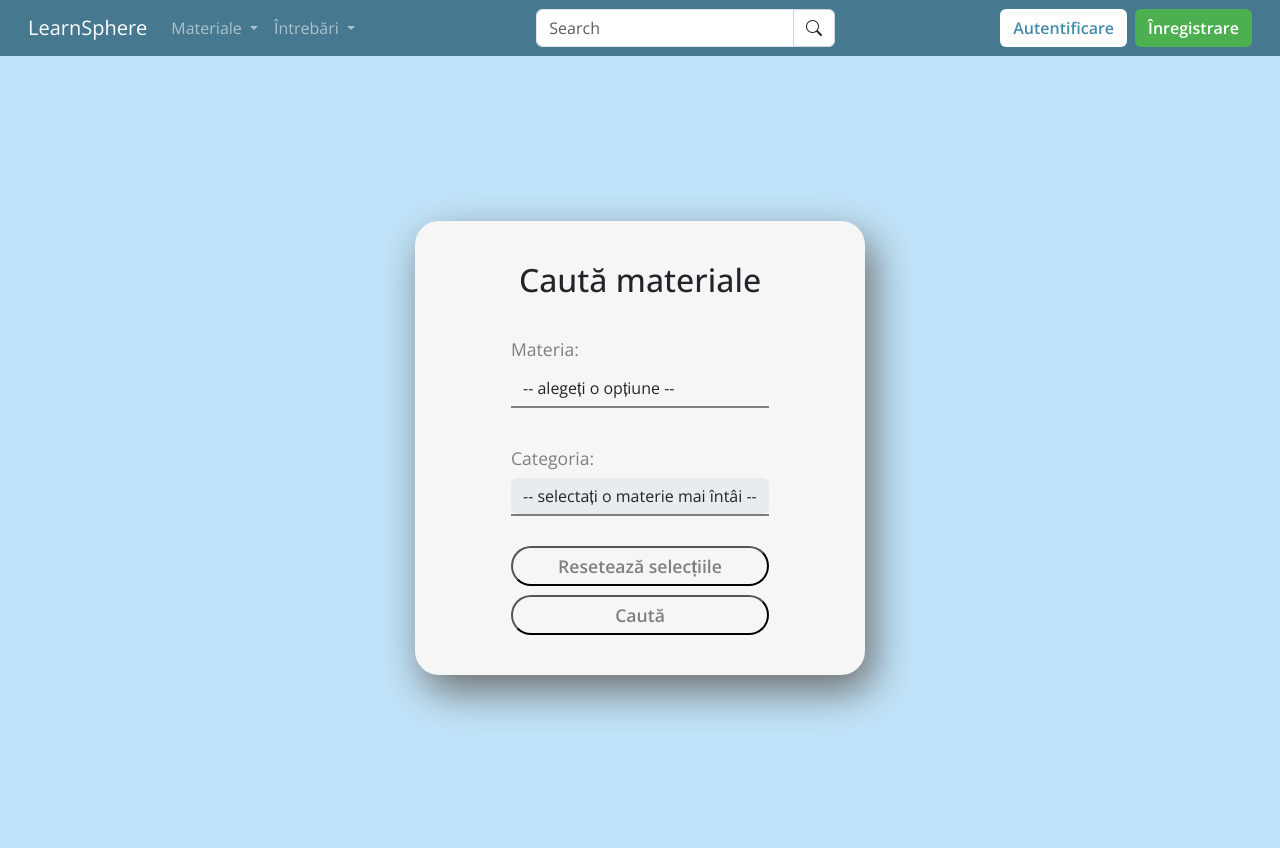
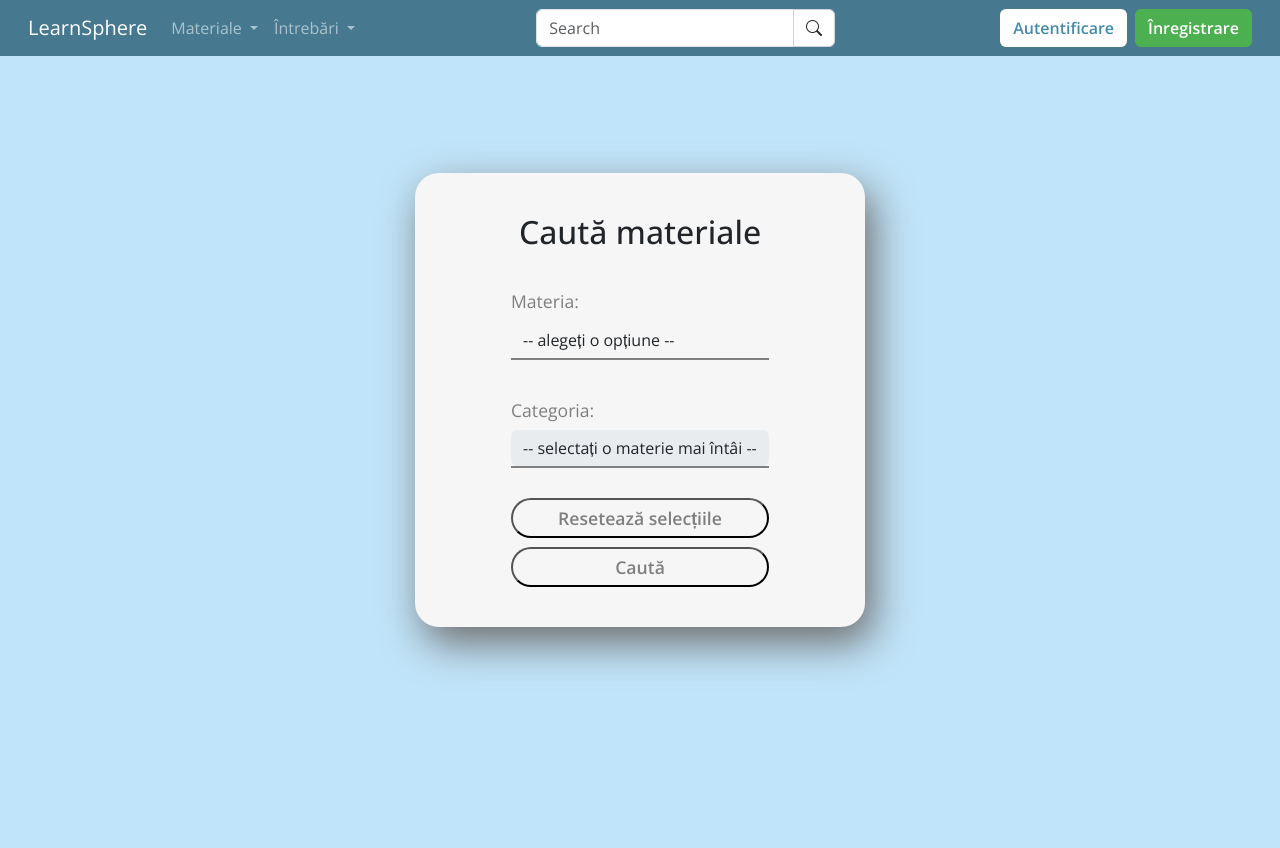
Before and after one commit to IoanaxX7/LearnSphere, a PHP site: page /postari/materiale.php in a window 1280 px wide. After the commit the page ends 670 px from the top, so only its background shows below. Run offline with PHP 8.4, Linux system fonts and the light colour scheme; data that the repository does not hold is empty.

Commit message:
materiale

```diff
--- a/postari/materiale.php
+++ b/postari/materiale.php
@@ -23,7 +23,7 @@ if (empty($_SESSION["username"]) || !in_array($_SESSION["rol"], $Roluri)) {
     <link rel="stylesheet" href="../assets/stiluriForms.css">
 </head>
 
-<body>
+<body style="margin-top: -3em;">
     <?php
     file_exists(__DIR__ . "/../module/meniu.php") ?
         require_once __DIR__ . "/../module/meniu.php" :
```
